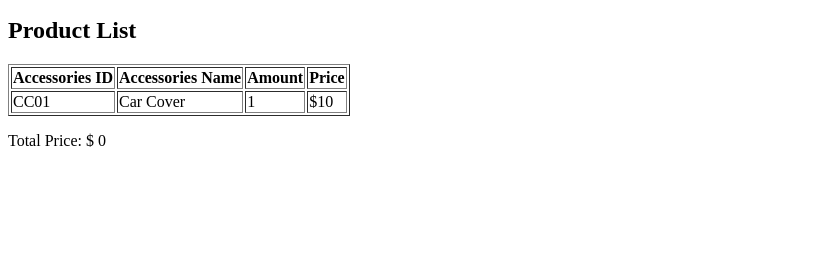
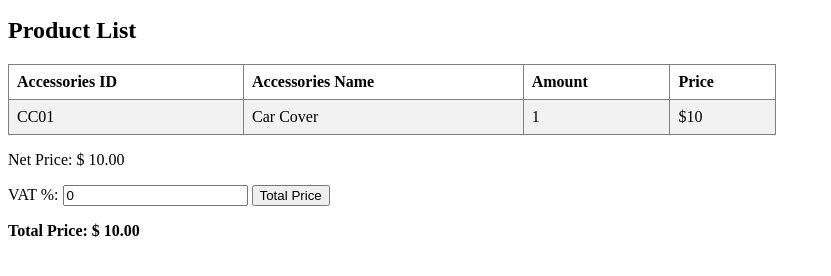
Before and after one commit to saihein2480/saihein2480.github.io, a plain HTML site: page accessory/index.html in a window 1280 px wide. Both pictures are taken after a click on the button "Add". Shown: the part 144-420 px from the top of the page, without its empty margins (0-831 px from the left). Drawn offline with Linux system fonts and the light colour scheme.

Commit message:
Added accessory files

```diff
--- a/accessory/index.html
+++ b/accessory/index.html
@@ -4,7 +4,7 @@
     <meta charset="UTF-8">
     <meta name="viewport" content="width=device-width, initial-scale=1.0">
     <title>Car Accessories </title>
-    <link rel="stylesheet" href="./stylesheet.css">
+    <link rel="stylesheet" href="./css/global.css">
 
 </head>
 <body>
@@ -35,7 +35,11 @@
             <th>Price</th>
         </tr>
     </table>
+    <p class="net">Net Price: $ <span id="netPrice">0</span></p>
+    <script src="main.js"></script>
+    <label for="vat">VAT %:</label>
+    <input type="number" name="vat" id="vat" value="0" min="0">
+    <button onclick="calculateVAT()">Total Price</button>
     <p class="total">Total Price: $ <span id="totalPrice">0</span></p>
-    <script src="main.js"></script>
 </body>
 </html>
--- a/accessory/main.js
+++ b/accessory/main.js
@@ -41,9 +41,7 @@ function addProductList() {
     amountCell.innerHTML = amount;
     priceCell.innerHTML = "$" + price;
     updateNetPrice(price);
-    totalPrice =0;
-    vatRate = 0;
-    totalPriceElement.innerHTML = totalPrice.toFixed(2);
+    calculateVAT();
 }
 var netPrice = 0
 function updateNetPrice(price) {
```
